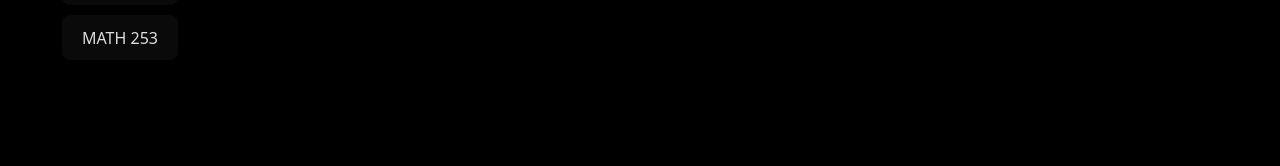
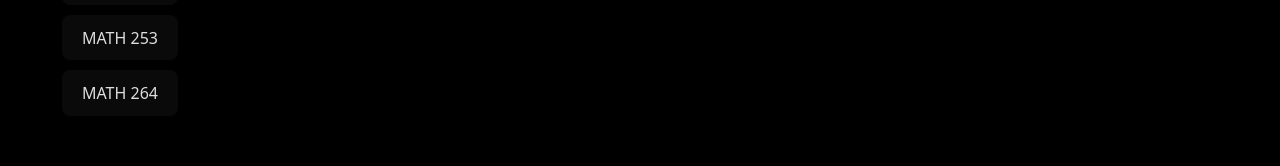
Before and after one commit to ttrieu2025/personal-website, a React (Vite) app: page /resources in a window 1280 px wide. Shown: the part 508-674 px from the top of the page. Built offline with nearby package versions, Linux system fonts and the light colour scheme.

Commit message:
fix: Update MATH 264 formula sheet

```diff
--- a/src/Pages/Resources.jsx
+++ b/src/Pages/Resources.jsx
@@ -21,6 +21,7 @@ const Insightitems = [
 const Formulasheetitems = [
   { id: 3, code: "MATH 256", pdf: "./Math256.pdf", href: "https://github.com/ttrieu2025/latex-code/blob/main/math-256.tex", title: "MATH 256 Formula Sheet"},
   { id: 4, code: "MATH 253", pdf: "./Math253.pdf", href: "https://github.com/ttrieu2025/latex-code/blob/main/math-253.tex", title: "MATH 253 Formula Sheet"},
+  { id: 5, code: "MATH 264", pdf: "./Math264.pdf", href: "https://github.com/ttrieu2025/latex-code/blob/main/math-264.tex", title: "MATH 264 Formula Sheet"},
 ];
 
 function Resources() {
```
Also changed, not shown: 1 other file (tests, documents, lock files or other folders).
